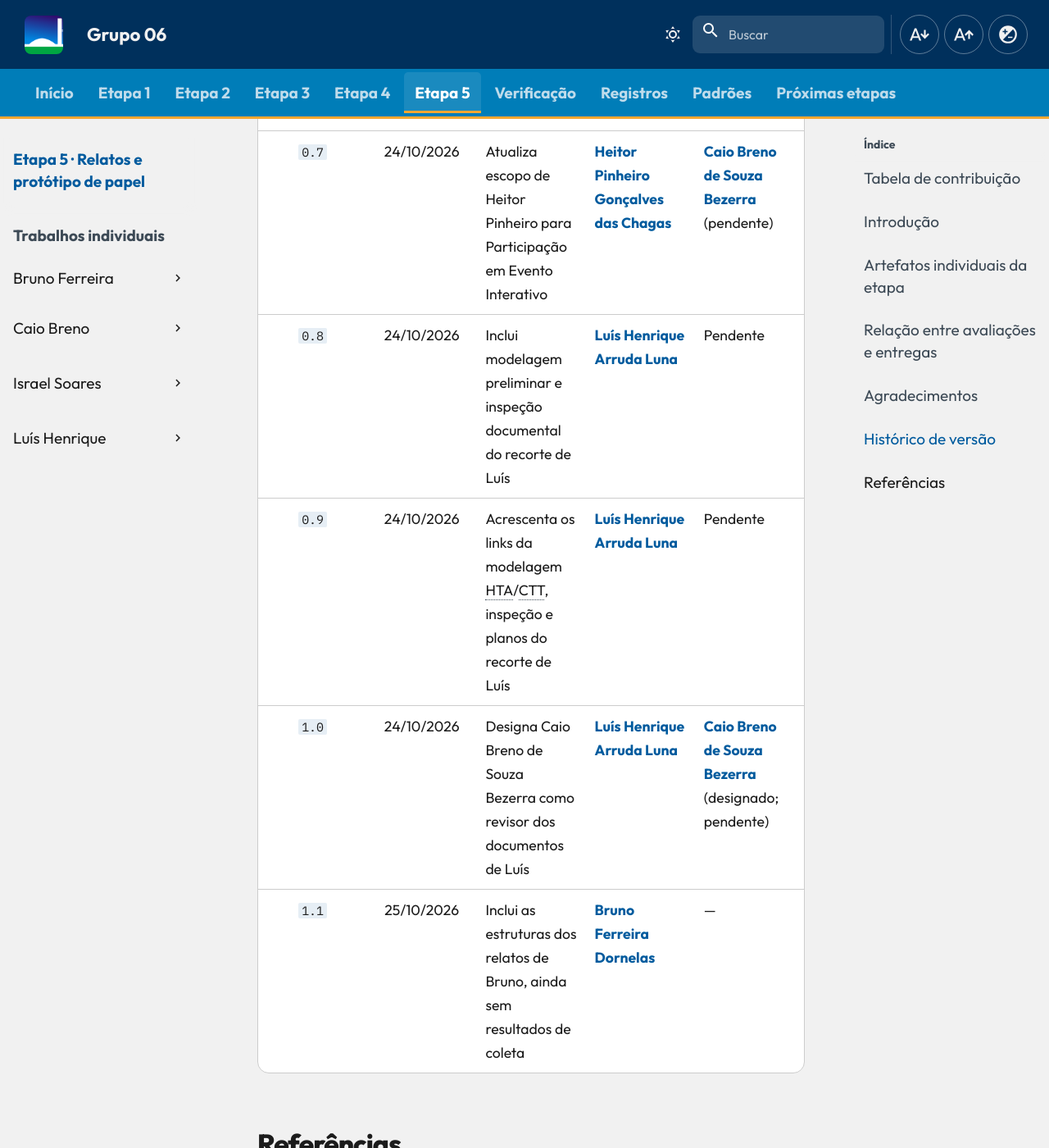
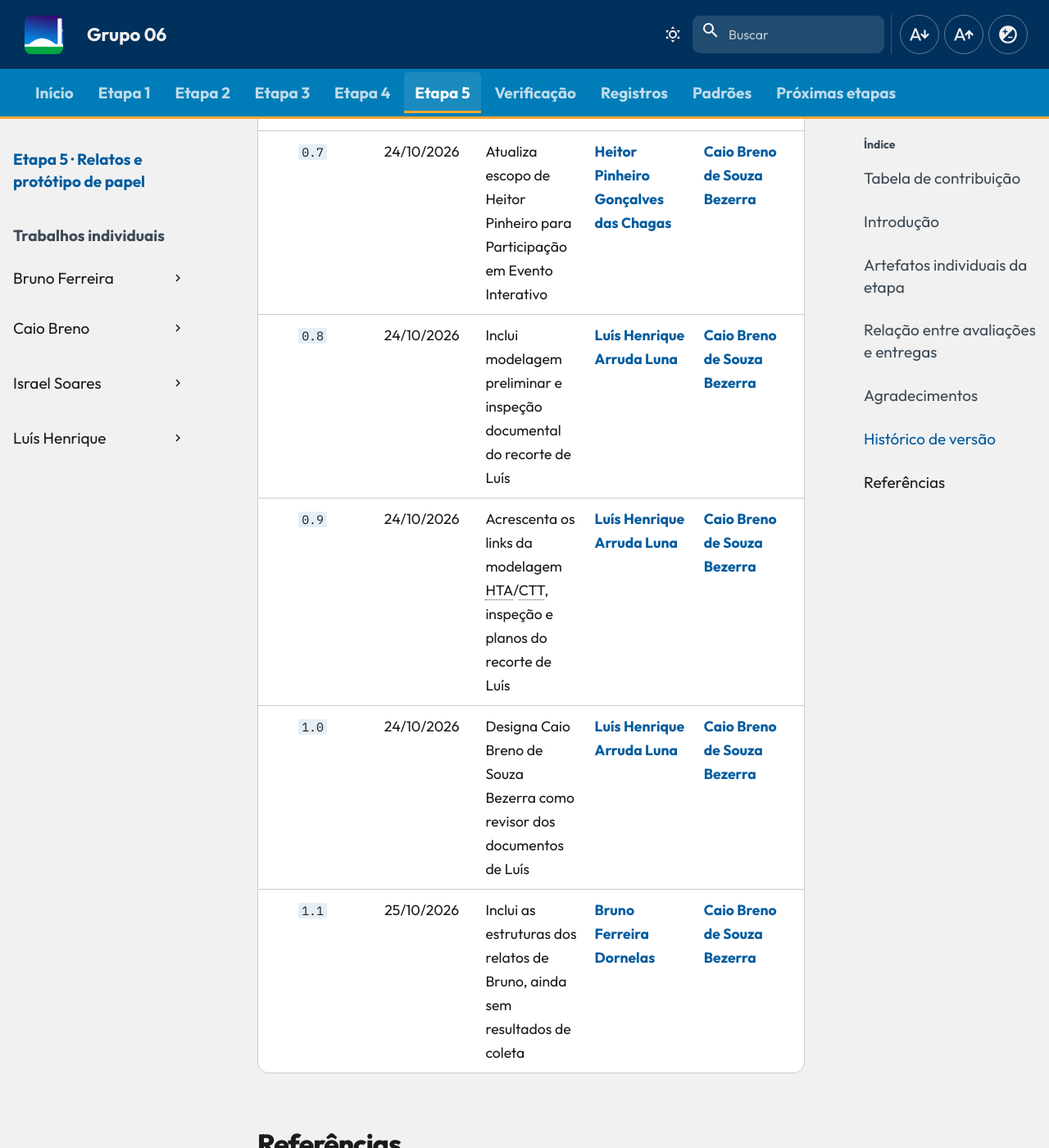
Before and after one commit to Interacao-Humano-Computador/2026.2-Grupo06, an MkDocs documentation site: the page built from docs/entrega-5/index.md, in a window 1280 px wide and 1400 px high, scrolled down 6638 px. Shown: the whole window at 82% size. Built offline with MkDocs 1.6.1 and Material for MkDocs 9.7.7, drawn with Linux system fonts in a browser that asks for light colours; comment, search, counter and statistics services are not loaded; some of the changed text lies outside the part shown.

Commit message:
docs: arruma revisores

```diff
--- a/docs/entrega-5/index.md
+++ b/docs/entrega-5/index.md
@@ -65,17 +65,17 @@ O Codex (OpenAI) apoiou a organização deste índice e da navegação da etapa.
 
 | Versão | Data | Descrição | Autor(es) | Revisor(es) |
 | :---: | :---: | --- | --- | --- |
-| `0.1` | 19/10/2026 | Abertura da seção por integrante e inclusão dos dois planejamentos individuais da Oficina Legislativa | [Bruno Ferreira Dornelas](https://github.com/brunnf) | — |
+| `0.1` | 19/10/2026 | Abertura da seção por integrante e inclusão dos dois planejamentos individuais da Oficina Legislativa | [Bruno Ferreira Dornelas](https://github.com/brunnf) | [Caio Breno de Souza Bezerra](https://github.com/CaioBezerra-Dev) |
 | `0.2` | 22/10/2026 | Integra os quatro artefatos de Caio e a lista de verificação da Etapa 5 | [Caio Breno de Souza Bezerra](https://github.com/CaioBezerra-Dev) | [Bruno Ferreira Dornelas](https://github.com/brunnf) |
 | `0.3` | 22/10/2026 | Simplifica títulos, rótulos e avisos; concentra o procedimento nos relatos e preserva os campos de conferência | [Caio Breno de Souza Bezerra](https://github.com/CaioBezerra-Dev) | [Bruno Ferreira Dornelas](https://github.com/brunnf) |
 | `0.4` | 23/10/2026 | Integra os artefatos de planejamento do protótipo de papel e o índice individual de Israel Soares | [Israel Soares de Paiva](https://github.com/IsraelSoares-25) | [Bruno Ferreira Dornelas](https://github.com/brunnf) |
 | `0.5` | 23/10/2026 | Integra os relatos do Storyboard e da Análise de Tarefas de Israel Soares | [Israel Soares de Paiva](https://github.com/IsraelSoares-25) | [Bruno Ferreira Dornelas](https://github.com/brunnf) |
 | `0.6` | 24/10/2026 | Registra as gravações dos relatos de Caio Breno | [Caio Breno de Souza Bezerra](https://github.com/CaioBezerra-Dev) | [Bruno Ferreira Dornelas](https://github.com/brunnf) |
-| `0.7` | 24/10/2026 | Atualiza escopo de Heitor Pinheiro para Participação em Evento Interativo | [Heitor Pinheiro Gonçalves das Chagas](https://github.com/Heitorovski01) | [Caio Breno de Souza Bezerra](https://github.com/CaioBezerra-Dev) (pendente) |
-| `0.8` | 24/10/2026 | Inclui modelagem preliminar e inspeção documental do recorte de Luís | [Luís Henrique Arruda Luna](https://github.com/Donnk61) | Pendente |
-| `0.9` | 24/10/2026 | Acrescenta os links da modelagem HTA/CTT, inspeção e planos do recorte de Luís | [Luís Henrique Arruda Luna](https://github.com/Donnk61) | Pendente |
-| `1.0` | 24/10/2026 | Designa Caio Breno de Souza Bezerra como revisor dos documentos de Luís | [Luís Henrique Arruda Luna](https://github.com/Donnk61) | [Caio Breno de Souza Bezerra](https://github.com/CaioBezerra-Dev) (designado; pendente) |
-| `1.1` | 25/10/2026 | Inclui as estruturas dos relatos de Bruno, ainda sem resultados de coleta | [Bruno Ferreira Dornelas](https://github.com/brunnf) | — |
+| `0.7` | 24/10/2026 | Atualiza escopo de Heitor Pinheiro para Participação em Evento Interativo | [Heitor Pinheiro Gonçalves das Chagas](https://github.com/Heitorovski01) | [Caio Breno de Souza Bezerra](https://github.com/CaioBezerra-Dev) |
+| `0.8` | 24/10/2026 | Inclui modelagem preliminar e inspeção documental do recorte de Luís | [Luís Henrique Arruda Luna](https://github.com/Donnk61) | [Caio Breno de Souza Bezerra](https://github.com/CaioBezerra-Dev) |
+| `0.9` | 24/10/2026 | Acrescenta os links da modelagem HTA/CTT, inspeção e planos do recorte de Luís | [Luís Henrique Arruda Luna](https://github.com/Donnk61) | [Caio Breno de Souza Bezerra](https://github.com/CaioBezerra-Dev) |
+| `1.0` | 24/10/2026 | Designa Caio Breno de Souza Bezerra como revisor dos documentos de Luís | [Luís Henrique Arruda Luna](https://github.com/Donnk61) | [Caio Breno de Souza Bezerra](https://github.com/CaioBezerra-Dev) |
+| `1.1` | 25/10/2026 | Inclui as estruturas dos relatos de Bruno, ainda sem resultados de coleta | [Bruno Ferreira Dornelas](https://github.com/brunnf) | [Caio Breno de Souza Bezerra](https://github.com/CaioBezerra-Dev) |
 
 ## Referências
 
```
